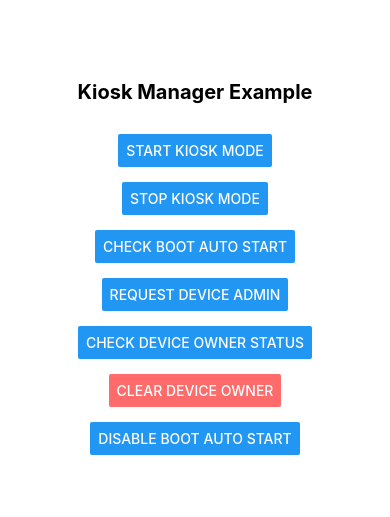
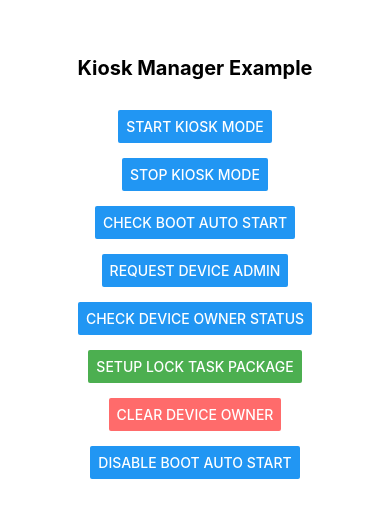
Before and after one commit to Riuhou/react-native-kiosk-manager, a React Native app in the folder example/: screen / in a window 390 px wide. Shown: the part 147-664 px from the top of the page. Built offline with nearby package versions, Linux system fonts and the light colour scheme.

Commit message:
feat: update

```diff
--- a/example/src/App.tsx
+++ b/example/src/App.tsx
@@ -12,6 +12,9 @@ import KioskManager from 'react-native-kiosk-manager';
 export default function App() {
   const [bootAutoStart, setBootAutoStart] = useState<boolean | null>(null);
   const [isDeviceOwner, setIsDeviceOwner] = useState<boolean | null>(null);
+  const [isLockTaskPackageSetup, setIsLockTaskPackageSetup] = useState<
+    boolean | null
+  >(null);
   const colorScheme = useColorScheme();
   const isDarkMode = colorScheme === 'dark';
 
@@ -40,6 +43,20 @@ export default function App() {
       Alert.alert('Success', 'Device admin requested');
     } catch (error) {
       Alert.alert('Error', 'Failed to request device admin');
+    }
+  };
+
+  const handleSetupLockTaskPackage = async () => {
+    try {
+      await KioskManager.setupLockTaskPackage();
+      Alert.alert('Success', 'Lock task package setup completed');
+      setIsLockTaskPackageSetup(true);
+    } catch (error) {
+      Alert.alert(
+        'Error',
+        'Failed to setup lock task package. Make sure the app is device owner.'
+      );
+      setIsLockTaskPackageSetup(false);
     }
   };
 
@@ -80,6 +97,7 @@ export default function App() {
                 await KioskManager.clearDeviceOwner();
                 Alert.alert('Success', 'Device owner cleared successfully');
                 setIsDeviceOwner(false);
+                setIsLockTaskPackageSetup(false);
               } catch (error) {
                 Alert.alert('Error', 'Failed to clear device owner');
               }
@@ -127,6 +145,13 @@ export default function App() {
       <View style={styles.spacer} />
 
       <Button
+        title="Setup Lock Task Package"
+        onPress={handleSetupLockTaskPackage}
+        color="#4CAF50"
+      />
+      <View style={styles.spacer} />
+
+      <Button
         title="Clear Device Owner"
         onPress={handleClearDeviceOwner}
         color="#ff6b6b"
@@ -158,6 +183,17 @@ export default function App() {
           ]}
         >
           Device Owner: {isDeviceOwner ? 'Active' : 'Inactive'}
+        </Text>
+      )}
+
+      {isLockTaskPackageSetup !== null && (
+        <Text
+          style={[
+            styles.statusText,
+            isDarkMode ? styles.darkText : styles.lightText,
+          ]}
+        >
+          Lock Task Package: {isLockTaskPackageSetup ? 'Setup' : 'Not Setup'}
         </Text>
       )}
     </View>
```
